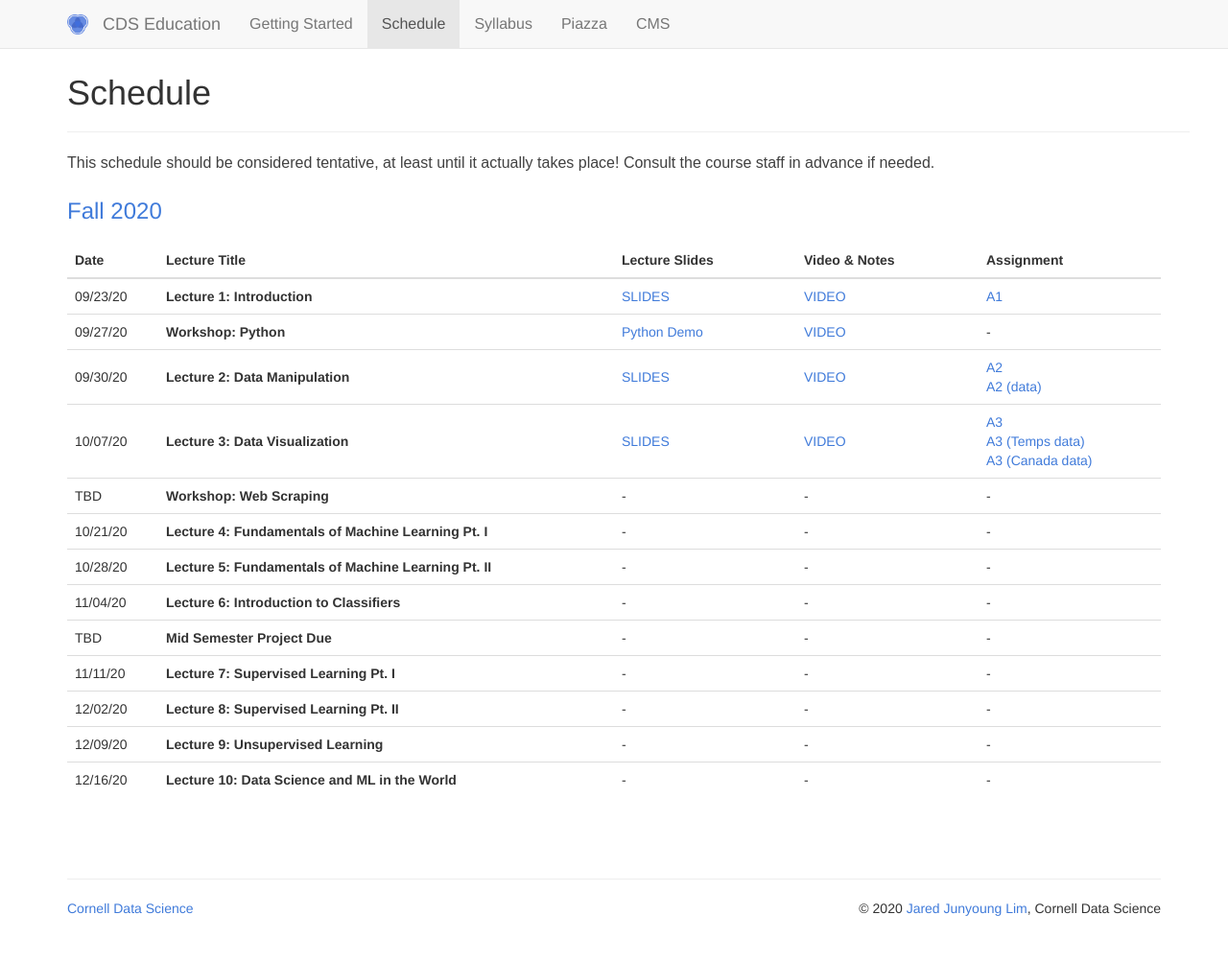
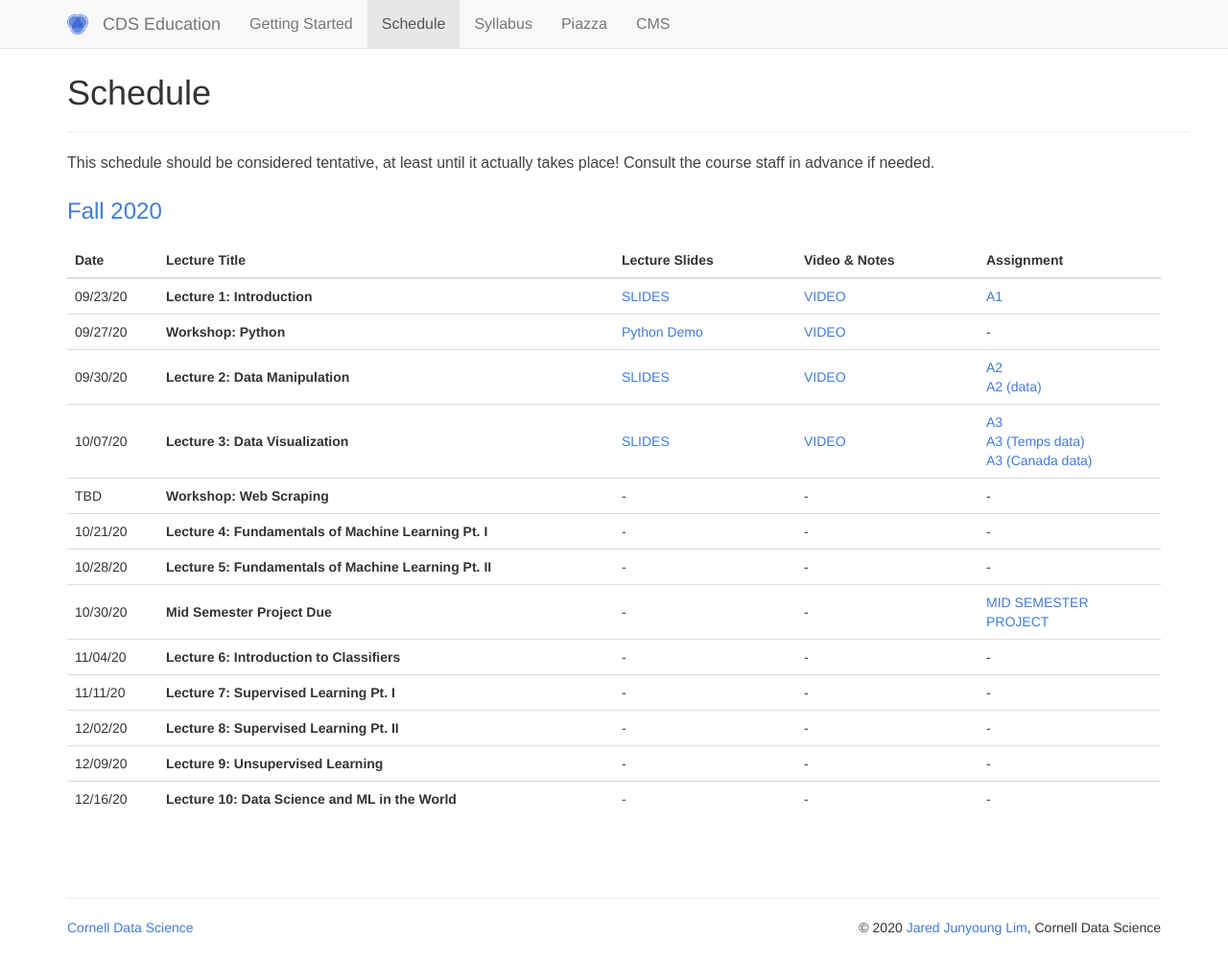
Before and after one commit to CornellDataScience/info1998, a Jekyll site: the page built from schedule.md, in a window 1280 px wide and 1003 px high. Shown: the whole window at 96% size. Built offline with Jekyll 4.4.1, drawn with Linux system fonts in a browser that asks for light colours.

Commit message:
mid sem project uploaded

```diff
--- a/_data/schedules.yml
+++ b/_data/schedules.yml
@@ -108,6 +108,11 @@ lectures:
     #     link: "resources/data/lecture5dataB.csv"
     #   - title: "Mid-Semester Project"
     #     link: "resources/SP20/assignments/release/MidSemester_Project.pdf"
+  - date: 2020-10-30
+    title: "Mid Semester Project Due"
+    assignments:
+      - title: "MID SEMESTER PROJECT"
+        link: "resources/FA20/extra/MidSemester_Project.pdf"
   ######################################## Week 6 #########################################
   - date: 2020-11-04
     title: "Lecture 6: Introduction to Classifiers"
@@ -125,11 +130,6 @@ lectures:
     #   - title: "A6"
     #     link: "resources/SP20/assignments/release/Lecture_6__Introduction_to_Classification_KNN.ipynb"
   ######################################## Week 7 #########################################
-  - date: TBD
-    title: "Mid Semester Project Due"
-    # contents:
-    #   - title: "Mid Semester Project"
-    #     link: "resources/SP20/assignments/release/MidSemester_Project.pdf"
   - date: 2020-11-11
     title: "Lecture 7: Supervised Learning Pt. I"
     # contents:
```
Also changed, not shown: 1 other file.
